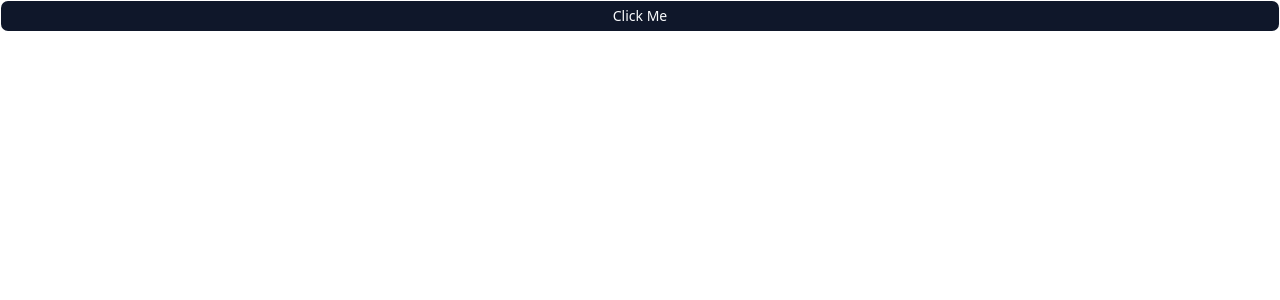
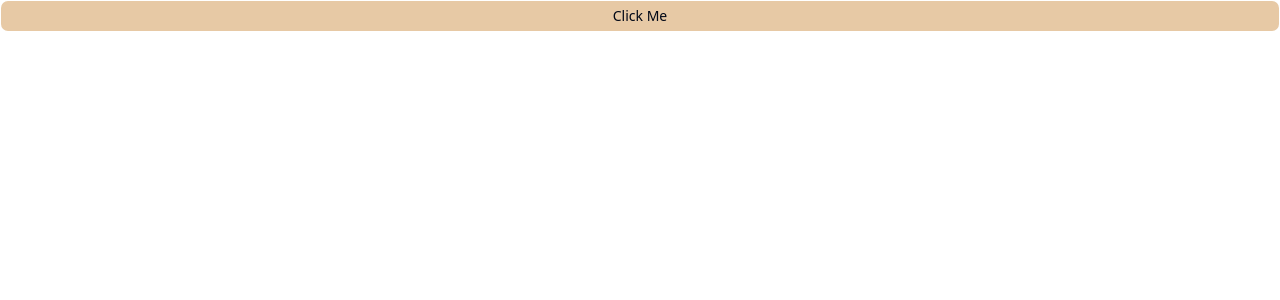
Before and after one commit to 257divyanshu/bookvault, a Next.js app: page / in a window 1280 px wide. Shown: the top 300 px of the page. Built offline with nearby package versions, Linux system fonts and the light colour scheme.

Commit message:
chore: update tailwind config with custom colors, fonts, and screens

```diff
--- a/tailwind.config.ts
+++ b/tailwind.config.ts
@@ -4,15 +4,15 @@ import tailwindcssAnimate from "tailwindcss-animate";
 const config: Config = {
   darkMode: ["class"],
   content: [
-    "./app/**/*.{js,ts,jsx,tsx}",
-    "./components/**/*.{js,ts,jsx,tsx}",
+    "./pages/**/*.{js,ts,jsx,tsx,mdx}",
+    "./components/**/*.{js,ts,jsx,tsx,mdx}",
+    "./app/**/*.{js,ts,jsx,tsx,mdx}",
   ],
   theme: {
     extend: {
-      borderRadius: {
-        lg: "var(--radius)",
-        md: "calc(var(--radius) - 2px)",
-        sm: "calc(var(--radius) - 4px)",
+      fontFamily: {
+        "ibm-plex-sans": ["IBM Plex Sans", "sans-serif"],
+        "bebas-neue": ["var(--bebas-neue)"],
       },
       colors: {
         background: "hsl(var(--background))",
@@ -24,10 +24,6 @@ const config: Config = {
         popover: {
           DEFAULT: "hsl(var(--popover))",
           foreground: "hsl(var(--popover-foreground))",
-        },
-        primary: {
-          DEFAULT: "hsl(var(--primary))",
-          foreground: "hsl(var(--primary-foreground))",
         },
         secondary: {
           DEFAULT: "hsl(var(--secondary))",
@@ -55,6 +51,60 @@ const config: Config = {
           "4": "hsl(var(--chart-4))",
           "5": "hsl(var(--chart-5))",
         },
+        primary: {
+          DEFAULT: "#E7C9A5",
+          admin: "#25388C",
+        },
+        green: {
+          DEFAULT: "#027A48",
+          100: "#ECFDF3",
+          400: "#4C7B62",
+          500: "#2CC171",
+          800: "#027A48",
+        },
+        red: {
+          DEFAULT: "#EF3A4B",
+          400: "#F46F70",
+          500: "#E27233",
+          800: "#EF3A4B",
+        },
+        blue: {
+          100: "#0089F1",
+        },
+        light: {
+          100: "#D6E0FF",
+          200: "#EED1AC",
+          300: "#F8F8FF",
+          400: "#EDF1F1",
+          500: "#8D8D8D",
+          600: "#F9FAFB",
+          700: "#E2E8F0",
+          800: "#F8FAFC",
+        },
+        dark: {
+          100: "#16191E",
+          200: "#3A354E",
+          300: "#232839",
+          400: "#1E293B",
+          500: "#0F172A",
+          600: "#333C5C",
+          700: "#464F6F",
+          800: "#1E2230",
+        },
+        gray: {
+          100: "#CBD5E1",
+        },
+      },
+      screens: {
+        xs: "480px",
+      },
+      borderRadius: {
+        lg: "var(--radius)",
+        md: "calc(var(--radius) - 2px)",
+        sm: "calc(var(--radius) - 4px)",
+      },
+      backgroundImage: {
+        pattern: "url('/images/pattern.webp')",
       },
     },
   },
```
